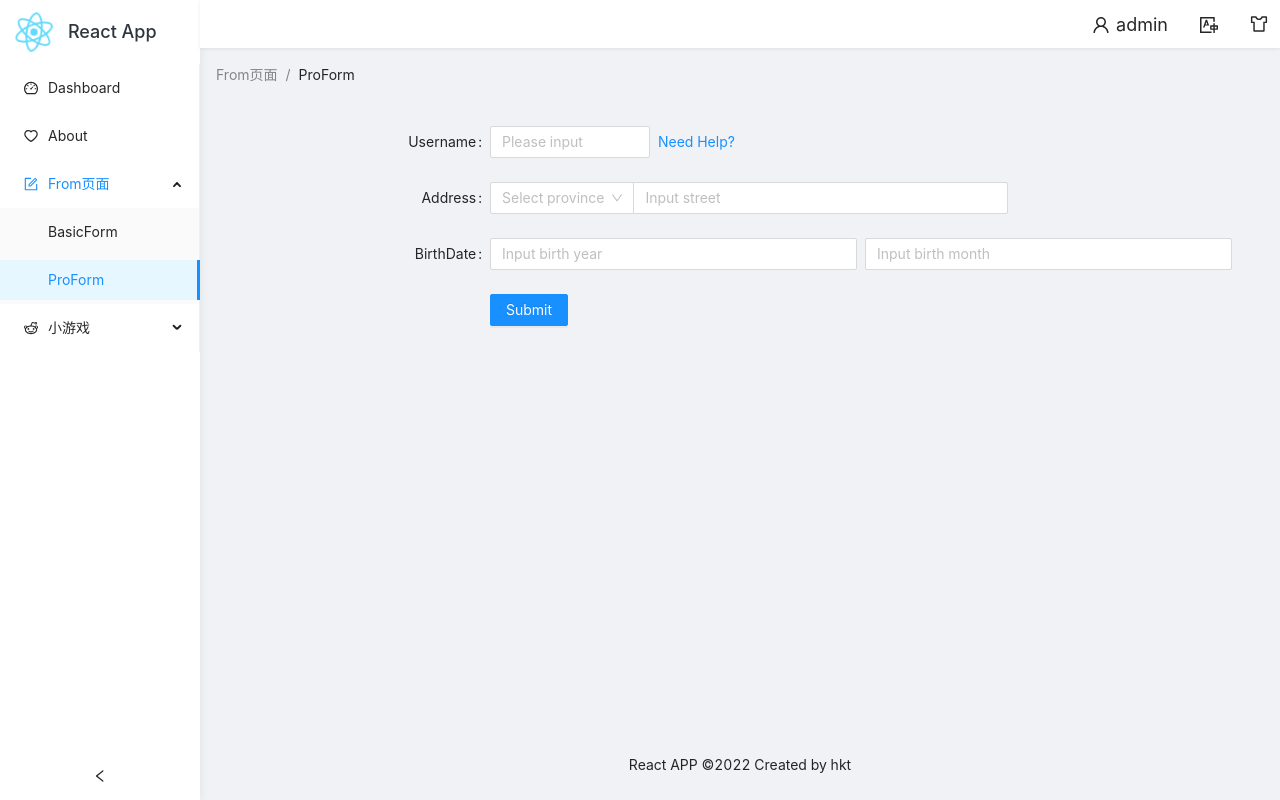
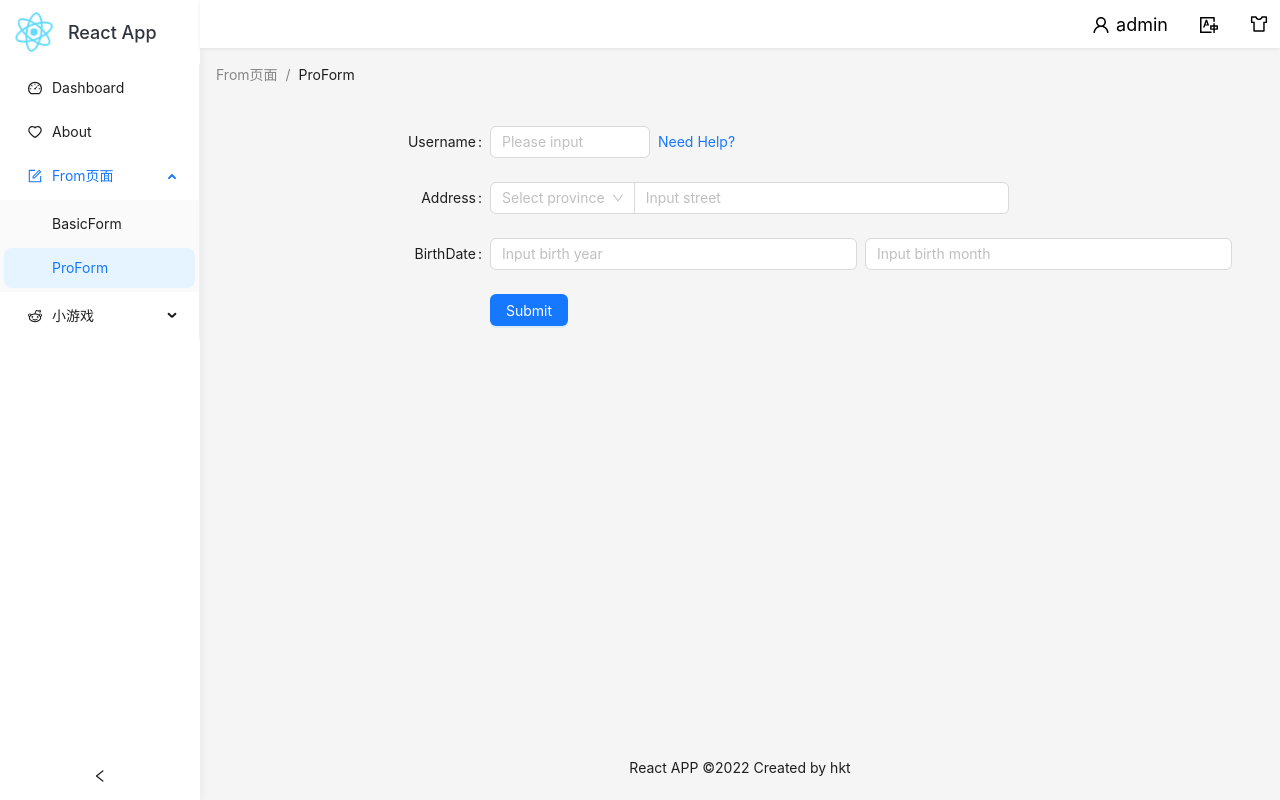
Before and after one commit to mamba-1024/react-admin-vite, a React (Vite) app: page /form/pro-form in a window 1280 px wide. Built offline with nearby package versions, Linux system fonts and the light colour scheme.

Commit message:
feat: 升级antd到5.x

```diff
--- a/package.json
+++ b/package.json
@@ -16,7 +16,7 @@
       "git add"
     ],
     "./src/**/*.{css,less,scss}": [
-      "stylelint --syntax less --fix",
+      "stylelint --custom-syntax postcss-less less --fix",
       "git add"
     ]
   },
@@ -24,8 +24,9 @@
     "@ant-design/charts": "^1.4.2",
     "@ant-design/icons": "^4.7.0",
     "@ant-design/pro-components": "^1.1.7",
+    "@ant-design/pro-layout": "^7.2.5",
     "@antv/g2plot": "^2.4.20",
-    "antd": "^4.21.7",
+    "antd": "^5.0.0",
     "axios": "^0.27.2",
     "i18next": "^21.8.16",
     "lodash": "^4.17.21",
@@ -59,6 +60,7 @@
     "husky": "^8.0.1",
     "less": "^4.1.3",
     "lint-staged": "^13.0.3",
+    "postcss-less": "^6.0.0",
     "prettier": "^2.7.1",
     "stylelint": "^14.9.1",
     "stylelint-config-standard": "^26.0.0",
--- a/src/App.jsx
+++ b/src/App.jsx
@@ -7,18 +7,15 @@ import { LocaleContext, LOCALE, localeMap } from './context/locale';
 
 import Router from './routes';
 
-
 function App() {
   const [language, setLanguage] = useState(LOCALE);
-
   const store = useMemo(
     () => ({
       locale: language,
       toggleLocale: setLanguage,
     }),
-    [language],
+    [language]
   );
-
   return (
     <LocaleContext.Provider value={store}>
       <ConfigProvider locale={localeMap[language]}>
--- a/src/component/Layout/Drawer.jsx
+++ b/src/component/Layout/Drawer.jsx
@@ -1,31 +1,30 @@
-import React, { useState, useContext } from 'react';
-import { Drawer, List, ConfigProvider, Tooltip, Switch, Divider } from 'antd';
+import React, { useContext } from 'react';
+import { Drawer, List, Tooltip, Switch, Divider } from 'antd';
 import { CheckOutlined } from '@ant-design/icons';
 import { useTranslation } from 'react-i18next';
-import { ThemeContext } from '../../context';
-
-const PRIMARY_COLOR = ['#1e80ff', '#0073FF', '#52C41A', '#F4664A', '#FAAD14', '#30BF78'];
+import { ThemeContext, COLORS } from '../../context';
 
 export default function DrawerComp() {
   const { t } = useTranslation();
   const {
-    theme, toggleTheme, colorWeak, toggleSetting,
-    fixedSidebar, fixedHeader, themeVisible, toggleThemeVisible,
-  } =
-    useContext(ThemeContext);
-  const [color, setColor] = useState(PRIMARY_COLOR[0]);
+    theme,
+    toggleTheme,
+    colorWeak,
+    toggleSetting,
+    fixedSidebar,
+    fixedHeader,
+    themeVisible,
+    toggleThemeVisible,
+    colorPrimary: color,
+    toggleColorPrimary,
+  } = useContext(ThemeContext);
 
   const showDrawer = () => {
     toggleThemeVisible(!themeVisible);
   };
 
   const handleChangeColor = (val) => {
-    setColor(val);
-    ConfigProvider.config({
-      theme: {
-        primaryColor: val,
-      },
-    });
+    toggleColorPrimary(val);
   };
 
   const changeSetting = (key, value) => {
@@ -46,15 +45,9 @@ export default function DrawerComp() {
 
     toggleSetting(key, value);
   };
-  console.log('themeVisible: ', themeVisible);
+
   return (
-    <Drawer
-      placement="right"
-      closable={false}
-      onClose={showDrawer}
-      visible={themeVisible}
-      width={300}
-    >
+    <Drawer placement="right" closable={false} onClose={showDrawer} open={themeVisible} width={300}>
       <div className="theme-style">
         <h3>{t('layout.menuStyle', '菜单风格')}</h3>
         <div className="theme-style-content">
@@ -80,7 +73,7 @@ export default function DrawerComp() {
       <div className="theme-color">
         <h3>{t('layout.themeColor')}</h3>
         <div className="theme-style-content">
-          {PRIMARY_COLOR.map((ele) => (
+          {COLORS.map((ele) => (
             <div
               key={ele}
               onClick={() => {
--- a/src/component/Layout/Header.jsx
+++ b/src/component/Layout/Header.jsx
@@ -1,19 +1,23 @@
 import React from 'react';
 import { useNavigate } from 'react-router-dom';
-import { Layout, Dropdown, Menu, Space, notification } from 'antd';
-import { TranslationOutlined, UserOutlined, SettingOutlined, LogoutOutlined, CloseOutlined, SkinOutlined } from '@ant-design/icons';
+import { Layout, Dropdown, Space, notification } from 'antd';
+import {
+  TranslationOutlined,
+  UserOutlined,
+  SettingOutlined,
+  LogoutOutlined,
+  SkinOutlined,
+} from '@ant-design/icons';
 import i18n from 'i18next';
 import { ThemeContext } from '../../context';
 import { LocaleContext } from '../../context/locale';
 
 const { Header } = Layout;
 
-
 const userName = 'admin';
 export default () => {
-  const {
-    collapsed, fixedHeader, themeVisible, toggleThemeVisible,
-  } = React.useContext(ThemeContext);
+  const { collapsed, fixedHeader, themeVisible, toggleThemeVisible } =
+    React.useContext(ThemeContext);
   const { locale, toggleLocale } = React.useContext(LocaleContext);
   const navigate = useNavigate();
 
@@ -34,23 +38,28 @@ export default () => {
     }
   };
 
-  const locales = [
-    { label: i18n.t('language.chinese', '中文'), key: 'zh-CN' },
-    { label: i18n.t('language.english', '英文'), key: 'en-US' },
-  ];
+  const userMenus = [
+    {
+      label: i18n.t('layout.userCenter', '个人中心'),
+      icon: <UserOutlined />,
+      key: 'user-center',
+    },
+    {
+      key: 'user-settings',
+      icon: <SettingOutlined />,
+      label: i18n.t('layout.userSetting', '个人设置'),
+    },
 
-  const userMenus = [
-    { key: 'user-center', icon: <UserOutlined />, label: i18n.t('layout.userCenter', '个人中心') },
-    { key: 'user-settings', icon: <SettingOutlined />, label: i18n.t('layout.userSetting', '个人设置') },
     {
       type: 'divider',
     },
     { key: 'login', icon: <LogoutOutlined />, label: i18n.t('layout.logout', '退出登录') },
   ];
 
-  const menu = <Menu onClick={handleChangeLocale} items={locales} selectedKeys={[locale]} />;
-
-  const userMenu = <Menu items={userMenus} onClick={handleUserMenus} />;
+  const locales = [
+    { label: i18n.t('language.chinese', '中文'), key: 'zh-CN' },
+    { label: i18n.t('language.english', '英文'), key: 'en-US' },
+  ];
 
   const showDrawer = () => {
     toggleThemeVisible(!themeVisible);
@@ -69,12 +78,27 @@ export default () => {
       style={fixedHeader ? {} : { width: '100%' }}
     >
       <Space>
-        <Dropdown overlay={userMenu} className="site-layout-header-locale">
+        <Dropdown
+          menu={{
+            items: userMenus,
+            onClick: handleUserMenus,
+          }}
+          className="site-layout-header-locale"
+        >
           <div style={{ height: 48 }} className="site-item">
-            <UserOutlined style={{ fontSize: 18, marginRight: 6 }} />{userName}
+            <UserOutlined style={{ fontSize: 18, marginRight: 6 }} />
+            {userName}
           </div>
         </Dropdown>
-        <Dropdown overlay={menu} className="site-layout-header-locale">
+        <Dropdown
+          menu={{
+            items: locales,
+            selectable: true,
+            defaultSelectedKeys: [locale],
+            onClick: handleChangeLocale,
+          }}
+          className="site-layout-header-locale"
+        >
           <span className="site-item">
             <TranslationOutlined style={{ fontSize: 18 }} />
           </span>
@@ -94,7 +118,6 @@ export default () => {
             />
           )}
         </div>
-
       </Space>
     </Header>
   );
--- a/src/component/Layout/index.jsx
+++ b/src/component/Layout/index.jsx
@@ -1,5 +1,5 @@
 import React, { useState, useMemo } from 'react';
-import { Layout } from 'antd';
+import { Layout, ConfigProvider } from 'antd';
 import { Outlet } from 'react-router-dom';
 import Breadcrumb from './Breadcrumb';
 import DrawerComp from './Drawer';
@@ -8,7 +8,7 @@ import Header from './Header';
 import Footer from './Footer';
 import './index.less';
 
-import { ThemeContext, THEME, COLOR_WEAK } from '../../context';
+import { ThemeContext, THEME, COLOR_WEAK, COLOR_PRIMARY } from '../../context';
 
 const { Content } = Layout;
 
@@ -19,6 +19,7 @@ function App() {
   const [fixedSidebar, setFixedSidebar] = useState(true);
   const [fixedHeader, setFixedHeader] = useState(true);
   const [visible, setVisible] = useState(false);
+  const [colorPrimary, setColorPrimary] = useState(COLOR_PRIMARY);
 
   const toggleSetting = (key, value) => {
     if (key === 'colorWeak') {
@@ -44,8 +45,10 @@ function App() {
       fixedHeader,
       themeVisible: visible,
       toggleThemeVisible: setVisible,
+      colorPrimary,
+      toggleColorPrimary: setColorPrimary,
     }),
-    [collapsed, theme, colorWeak, fixedSidebar, fixedHeader, visible],
+    [collapsed, theme, colorWeak, fixedSidebar, fixedHeader, visible, colorPrimary]
   );
 
   const layoutStyle = useMemo(() => {
@@ -61,6 +64,13 @@ function App() {
 
   return (
     <ThemeContext.Provider value={store}>
+      <ConfigProvider
+        theme={{
+          token: {
+            colorPrimary,
+          },
+        }}
+      >
         <Layout className="site-layout">
           <Sidebar />
           <Layout
@@ -91,6 +101,7 @@ function App() {
             <DrawerComp />
           </Layout>
         </Layout>
+      </ConfigProvider>
     </ThemeContext.Provider>
   );
 }
--- a/src/context/index.jsx
+++ b/src/context/index.jsx
@@ -3,6 +3,10 @@ import React from 'react';
 export const THEME = 'light';
 
 export const COLOR_WEAK = false;
+
+export const COLORS = ['#1677ff', '#0073FF', '#52C41A', '#F4664A', '#FAAD14', '#30BF78'];
+
+export const COLOR_PRIMARY = '#1677ff';
 
 export const ThemeContext = React.createContext({
   theme: 'light', // 默认主题 light | dark
@@ -15,4 +19,6 @@ export const ThemeContext = React.createContext({
   toggleSetting: () => {}, // 其他设置改变
   themeVisible: false, // 主题设置
   toggleThemeVisible: () => {}, // 主题设置开关
+  colorPrimary: COLORS[0], // 主题色
+  toggleColorPrimary: () => {},
 });
--- a/src/index.less
+++ b/src/index.less
@@ -1,9 +1,15 @@
-@import 'antd/dist/antd.variable.less';
-
 body {
   margin: 0;
-  font-family: -apple-system, BlinkMacSystemFont, 'Segoe UI', 'Roboto', 'Oxygen',
-    'Ubuntu', 'Cantarell', 'Fira Sans', 'Droid Sans', 'Helvetica Neue',
+  font-family: -apple-system,
+    BlinkMacSystemFont,
+    "Segoe UI",
+    Roboto,
+    Oxygen,
+    Ubuntu,
+    Cantarell,
+    "Fira Sans",
+    "Droid Sans",
+    "Helvetica Neue",
     sans-serif;
   -webkit-font-smoothing: antialiased;
   -moz-osx-font-smoothing: grayscale;
@@ -14,11 +20,14 @@ body {
 }
 
 code {
-  font-family: source-code-pro, Menlo, Monaco, Consolas, 'Courier New',
+  font-family: source-code-pro,
+    Menlo,
+    Monaco,
+    Consolas,
+    "Courier New",
     monospace;
 }
 
-
 .anticon:hover {
-  background-color: rgba(0,0,0,.025);
+  background-color: rgb(0 0 0 / 2.5%);
 }
--- a/src/pages/about/index.jsx
+++ b/src/pages/about/index.jsx
@@ -1,5 +1,7 @@
 import React, { useState, useEffect } from 'react';
-import { Table, Spin, PageHeader } from 'antd';
+import { Table, Spin } from 'antd';
+import { PageHeader } from '@ant-design/pro-layout';
+
 import { request } from '../../utils/request';
 
 async function getListData(query) {
```
Also changed, not shown: src/pages/dashboard/index.jsx (+7 -9 lines), 1 other file (tests, documents, lock files or other folders). Lines whose indentation alone changed are shown as unchanged.
